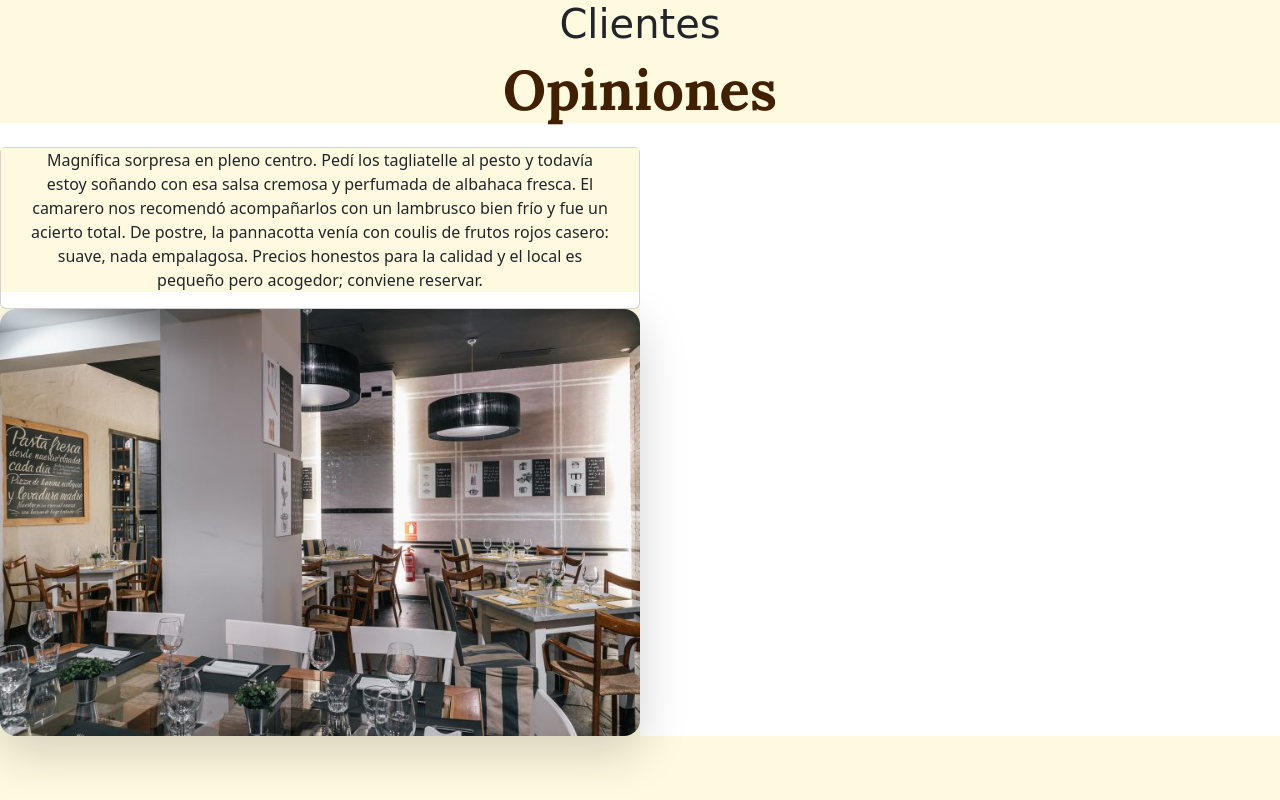
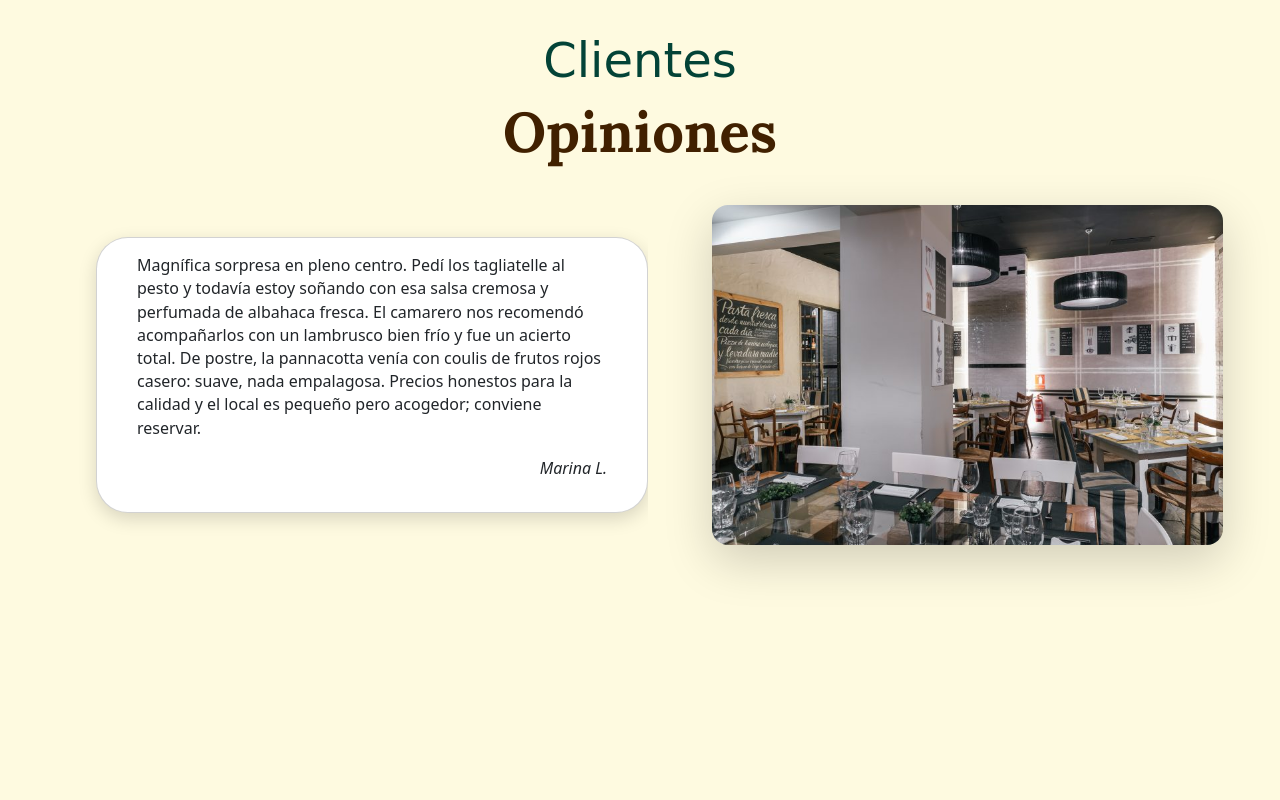
Before and after one commit to mariaartt/proyecto_Restaurante, a Django app: page / in a window 1280 px wide. Run offline with Django 5.2, Linux system fonts and the light colour scheme; some libraries are stand-ins or nearby versions; some web fonts are replaced.

Commit message:
continuo con el carrusel

```diff
--- a/static/css/carrousel.css
+++ b/static/css/carrousel.css
@@ -1,10 +1,37 @@
+body{
+    background-color: rgb(254,250,224);
+}
 *{
-    background-color: rgb(254,250,224);
+    margin:1rem;
 }
 .subtitulo{
     font-family: Italianno, cursive;
+    color: rgb(3, 67, 55);
+    font-size: 3rem;
 }
 .titulo{
     font-family: Lora, serif;
     color: rgb(65, 32, 0);
 }
+.card{
+    background-color: white;
+    border-radius: 2rem;
+    padding: 1rem;
+    box-shadow: 0 6px 18px rgb(0,0,0,.15);
+    min-height: 180px;
+    display: flex;
+    flex-direction: column;
+    justify-content: space-between;
+}
+.card p{
+    font-size: 1rem;
+    line-height: 1.45;
+    margin:0;
+}
+.card .cliente{
+    font-weight: 500;
+    font-size: 1rem;
+}
+.imagen-restaurante{
+    max-height: 360px;
+}
--- a/templates/carrousel.html
+++ b/templates/carrousel.html
@@ -9,6 +9,7 @@
         <h1 class="titulo display-4 fw-bold m-0">Opiniones</h1>
     </div>
 
+    <div class="row g-3 align-items-center">
         <!--Columna de la izquierda con el carrusel-->
         <div class="col-lg-6 order-2 order-lg-1">
             <!--Carrusel-->
@@ -17,53 +18,79 @@
                     <!--Primer slide-->
                     <div class="carousel-item active">
                         <article class="card">
-                        <p class="d-block w-100 d-flex justify-content-center align-items-center min-vh-50 text-center px-4">Magnífica sorpresa en pleno centro. Pedí los tagliatelle al pesto y todavía estoy soñando con esa salsa cremosa
+                            <p class="d-block w-100 d-flex justify-content-center align-items-center min-vh-50 px-4">
+                                Magnífica sorpresa en pleno centro. Pedí los tagliatelle al pesto y todavía estoy soñando con esa salsa cremosa
                                 y perfumada de albahaca fresca. El camarero nos recomendó acompañarlos con un lambrusco bien frío y fue un
                                 acierto total. De postre, la pannacotta venía con coulis de frutos rojos casero: suave, nada empalagosa.
                                 Precios honestos para la calidad y el local es pequeño pero acogedor; conviene reservar.
                             </p>
-                        <div class="cliente">
-
+                            <div class="cliente text-end">
+                                <i class="bi bi-person-fill me-2">Marina L.</i>
                             </div>
                         </article>
                     </div>
                     <!--Segundo slide-->
                     <div class="carousel-item">
-                  <p class="d-block w-100 d-flex justify-content-center align-items-center min-vh-50 text-center px-4">Auténtico sabor napolitano. Compartimos una pizza Diavola + burrata y la masa era fina en el centro y
+                        <article class="card">
+                            <p class="d-block w-100 d-flex justify-content-center align-items-center min-vh-50 px-4">
+                                Auténtico sabor napolitano. Compartimos una pizza Diavola + burrata y la masa era fina en el centro y
                                 crujiente en los bordes, con ese toque ahumado del horno de leña. El provolone al horno con orégano llegó burbujeante
                                 y con pan casero para ‘rebañar’. Por poner un pero, el servicio fue algo lento porque el local estaba a tope,
-                      pero la espera mereció la pena. ¡Repetiremos seguro!</p>
+                                pero la espera mereció la pena. ¡Repetiremos seguro!
+                            </p>
+                            <div class="cliente text-end">
+                                <i class="bi bi-person-fill me-2">Laura P.</i>
+                            </div>
+                        </article>
                     </div>
                     <!--Tercer slide-->
                     <div class="carousel-item">
-                  <p class="d-block w-100 d-flex justify-content-center align-items-center min-vh-50 text-center px-4">Ideal para una cena romántica. Iluminación tenue, música italiana de fondo y un risotto ai funghi que llegó al
+                        <article class="card">
+                            <p class="d-block w-100 d-flex justify-content-center align-items-center min-vh-50 px-4">
+                                Ideal para una cena romántica. Iluminación tenue, música italiana de fondo y un risotto ai funghi que llegó al
                                 punto perfecto, mantecoso pero sin pasarse. Mi pareja probó los cannelloni de rabo de toro (fusión sevillana‑italiana)
                                 y estaban espectaculares. Pedimos un tiramisú para compartir y esta vez el equilibrio café‑mascarpone fue clavado.
-                      El chef salió a saludar a las mesas: detalle de diez.</p>
+                                El chef salió a saludar a las mesas: detalle de diez.
+                            </p>
+                            <div class="cliente text-end">
+                                <i class="bi bi-person-fill me-2">Juan M.</i>
+                            </div>
+                        </article>
                     </div>
                     <!--Cuarto slide-->
                     <div class="carousel-item">
-                  <p class="d-block w-100 d-flex justify-content-center align-items-center min-vh-50 text-center px-4">Buenísimo, aunque algo ruidoso. Fuimos en grupo y nos colocaron en la mesa larga del fondo. Las bruschette de tomate
+                        <article class="card">
+                            <p class="d-block w-100 d-flex justify-content-center align-items-center min-vh-50 px-4">
+                                Buenísimo, aunque algo ruidoso. Fuimos en grupo y nos colocaron en la mesa larga del fondo. Las bruschette de tomate
                                 y albahaca volaron en segundos y los ravioli rellenos de ricotta y espinacas con salsa de mantequilla y salvia nos
-                      conquistaron. El único inconveniente fue el nivel de ruido porque el local es muy concurrido, pero la comida compensa con creces.</p>
+                                conquistaron. El único inconveniente fue el nivel de ruido porque el local es muy concurrido, pero la comida compensa con creces.
+                            </p>
+                            <div class="cliente text-end">
+                                <i class="bi bi-person-fill me-2">Jose L.</i>
+                            </div>
+                        </article>
                     </div>
                     <!--Quinto slide-->
                     <div class="carousel-item">
-                  <p class="d-block w-100 d-flex justify-content-center align-items-center min-vh-50 text-center px-4">Domingo familiar perfecto. Reservamos para ocho personas con niños y nos prepararon sin problema tronas y menús pequeños.
+                        <article class="card">
+                            <p class="d-block w-100 d-flex justify-content-center align-items-center min-vh-50 px-4">
+                                Domingo familiar perfecto. Reservamos para ocho personas con niños y nos prepararon sin problema tronas y menús pequeños.
                                 La lasaña clásica salió humeante, con capas generosas de ragú y bechamel casera. Mis hijos devoraron la pizza Margherita y
                                 nos invitaron a limoncello al final. Relación calidad‑precio excelente para estar a dos pasos de la Giralda. Volveremos en
                                 la próxima visita a Sevilla.
                             </p>
+                            <div class="cliente text-end">
+                                <i class="bi bi-person-fill me-2">Carmen M.</i>
+                            </div>
+                        </article>
                     </div>
                 </div>
             </div>
         </div>
-
         <!--Columna de la derecha con imagen-->
-    <div class="col-lg-6 order-1 order-lg-2 text-center">
-      <img src="{% static 'images/interior_restaurante.jpg' %}"
-           alt="Interior del restaurante"
-           class="img-fluid rounded-4 shadow-lg w-100 object-fit-cover imagen-restaurante">
+        <div class="col-lg-5 order-1 order-lg-2 text-center">
+          <img src="{% static 'images/interior_restaurante.jpg' %}" alt="Interior del restaurante" class="img-fluid rounded-4 shadow-lg w-100 object-fit-cover imagen-restaurante">
+        </div>
     </div>
 
 {% endblock %}
```
Lines whose indentation alone changed are shown as unchanged.
